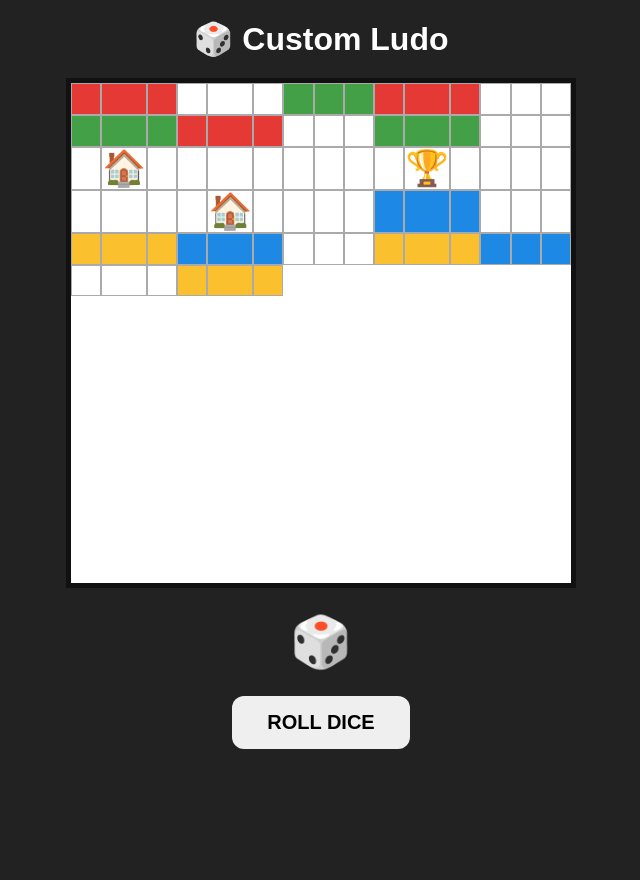
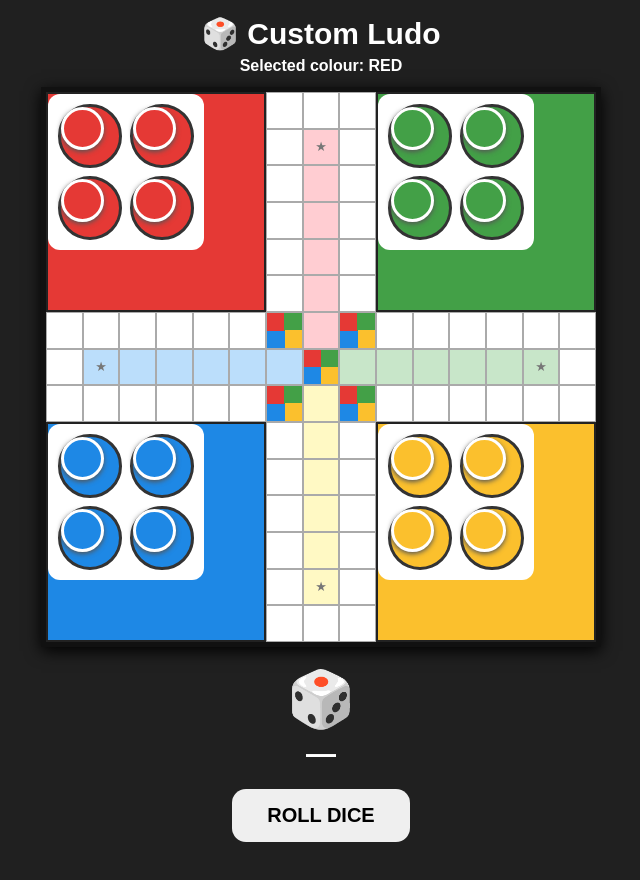
Before and after one commit to ROWDY643X/Ludo-King, a plain HTML site: page ludo.html in a window 1280 px wide. Shown: the whole page, without its empty margins (319-959 px from the left). Before the commit the page ends 800 px from the top, so only its background shows below. Drawn offline with Linux system fonts and the light colour scheme.

Commit message:
Update ludo.html

```diff
--- a/ludo.html
+++ b/ludo.html
@@ -1,74 +1,140 @@
 <!DOCTYPE html>
-<html>
+<html lang="en">
 <head>
-  <meta name="viewport" content="width=device-width, initial-scale=1.0">
+<meta charset="UTF-8">
+<meta name="viewport" content="width=device-width,initial-scale=1">
 <title>Custom Ludo</title>
 
 <style>
-    body {
-      margin: 0;
-      font-family: Arial, sans-serif;
-      background: #222;
-      text-align: center;
-      color: white;
+*{box-sizing:border-box}
+
+body{
+  margin:0;
+  background:#202020;
+  font-family:Arial,sans-serif;
+  color:#fff;
+  text-align:center;
 }
 
-    h1 {
-      margin: 20px 0;
+h1{margin:16px 0 6px;font-size:30px}
+
+#selected{
+  margin:5px auto 12px;
+  font-weight:bold;
 }
 
-    .board {
-      width: 94vw;
-      max-width: 500px;
-      height: 94vw;
-      max-height: 500px;
-      margin: auto;
-      display: grid;
-      grid-template-columns: repeat(15, 1fr);
-      grid-template-rows: repeat(15, 1fr);
-      border: 5px solid #111;
-      background: white;
+.board{
+  width:min(94vw,560px);
+  aspect-ratio:1;
+  margin:auto;
+  display:grid;
+  grid-template-columns:repeat(15,1fr);
+  grid-template-rows:repeat(15,1fr);
+  background:#fff;
+  border:5px solid #111;
+  box-shadow:0 4px 15px #000;
 }
 
-    .cell {
-      border: 1px solid #aaa;
+.cell{
+  border:1px solid #aaa;
+  position:relative;
+  display:flex;
+  align-items:center;
+  justify-content:center;
 }
 
-    .red {
-      background: #e53935;
+.home{
+  border:2px solid #222;
 }
 
-    .green {
-      background: #43a047;
+.redHome{grid-area:1/1/7/7;background:#e53935}
+.greenHome{grid-area:1/10/7/16;background:#43a047}
+.blueHome{grid-area:10/1/16/7;background:#1e88e5}
+.yellowHome{grid-area:10/10/16/16;background:#fbc02d}
+
+.homeBox{
+  width:72%;
+  height:72%;
+  background:#fff;
+  border-radius:12px;
+  display:grid;
+  grid-template-columns:1fr 1fr;
+  grid-template-rows:1fr 1fr;
+  gap:8px;
+  padding:10px;
 }
 
-    .yellow {
-      background: #fbc02d;
+.base{
+  border-radius:50%;
+  border:3px solid #333;
 }
 
-    .blue {
-      background: #1e88e5;
+.redBase{background:#e53935}
+.greenBase{background:#43a047}
+.blueBase{background:#1e88e5}
+.yellowBase{background:#fbc02d}
+
+.path{background:#fff}
+.redPath{background:#ffcdd2}
+.greenPath{background:#c8e6c9}
+.bluePath{background:#bbdefb}
+.yellowPath{background:#fff9c4}
+
+.safe:after{
+  content:"★";
+  color:#777;
+  font-size:13px;
 }
 
-    .center {
-      background: white;
-      display: flex;
-      align-items: center;
-      justify-content: center;
-      font-size: 35px;
+.center{
+  background:conic-gradient(
+    #43a047 0 25%,
+    #fbc02d 25% 50%,
+    #1e88e5 50% 75%,
+    #e53935 75% 100%
+  );
 }
 
-    .dice {
-      margin: 25px auto;
-      font-size: 50px;
+.token{
+  width:75%;
+  aspect-ratio:1;
+  border-radius:50%;
+  border:3px solid #fff;
+  box-shadow:0 2px 5px #555;
+  z-index:5;
 }
 
-    button {
-      padding: 15px 35px;
-      border: none;
-      border-radius: 12px;
-      font-size: 20px;
-      font-weight: bold;
+.redToken{background:#e53935}
+.greenToken{background:#43a047}
+.blueToken{background:#1e88e5}
+.yellowToken{background:#fbc02d}
+
+.controls{
+  padding:15px;
+}
+
+#dice{
+  font-size:55px;
+  margin:5px;
+}
+
+#number{
+  font-size:30px;
+  font-weight:bold;
+}
+
+button{
+  border:0;
+  border-radius:14px;
+  padding:15px 35px;
+  font-size:20px;
+  font-weight:bold;
+  cursor:pointer;
+}
+
+#status{
+  margin:12px;
+  min-height:25px;
 }
 </style>
 </head>
@@ -77,109 +143,206 @@
 
 <h1>🎲 Custom Ludo</h1>
 
-<div class="board">
+<div id="selected">Loading selected colour...</div>
 
-  <div class="cell red"></div>
-  <div class="cell red"></div>
-  <div class="cell red"></div>
-  <div class="cell"></div>
-  <div class="cell"></div>
-  <div class="cell"></div>
-  <div class="cell green"></div>
-  <div class="cell green"></div>
-  <div class="cell green"></div>
+<div class="board" id="board"></div>
 
-  <div class="cell red"></div>
-  <div class="cell red"></div>
-  <div class="cell red"></div>
-  <div class="cell"></div>
-  <div class="cell"></div>
-  <div class="cell"></div>
-  <div class="cell green"></div>
-  <div class="cell green"></div>
-  <div class="cell green"></div>
-
-  <div class="cell red"></div>
-  <div class="cell red"></div>
-  <div class="cell red"></div>
-  <div class="cell"></div>
-  <div class="cell"></div>
-  <div class="cell"></div>
-  <div class="cell green"></div>
-  <div class="cell green"></div>
-  <div class="cell green"></div>
-
-  <div class="cell"></div>
-  <div class="cell"></div>
-  <div class="cell"></div>
-  <div class="cell"></div>
-  <div class="cell center">🏠</div>
-  <div class="cell"></div>
-  <div class="cell"></div>
-  <div class="cell"></div>
-  <div class="cell"></div>
-
-  <div class="cell"></div>
-  <div class="cell"></div>
-  <div class="cell"></div>
-  <div class="cell"></div>
-  <div class="cell center">🏆</div>
-  <div class="cell"></div>
-  <div class="cell"></div>
-  <div class="cell"></div>
-  <div class="cell"></div>
-
-  <div class="cell"></div>
-  <div class="cell"></div>
-  <div class="cell"></div>
-  <div class="cell"></div>
-  <div class="cell center">🏠</div>
-  <div class="cell"></div>
-  <div class="cell"></div>
-  <div class="cell"></div>
-  <div class="cell"></div>
-
-  <div class="cell blue"></div>
-  <div class="cell blue"></div>
-  <div class="cell blue"></div>
-  <div class="cell"></div>
-  <div class="cell"></div>
-  <div class="cell"></div>
-  <div class="cell yellow"></div>
-  <div class="cell yellow"></div>
-  <div class="cell yellow"></div>
-
-  <div class="cell blue"></div>
-  <div class="cell blue"></div>
-  <div class="cell blue"></div>
-  <div class="cell"></div>
-  <div class="cell"></div>
-  <div class="cell"></div>
-  <div class="cell yellow"></div>
-  <div class="cell yellow"></div>
-  <div class="cell yellow"></div>
-
-  <div class="cell blue"></div>
-  <div class="cell blue"></div>
-  <div class="cell blue"></div>
-  <div class="cell"></div>
-  <div class="cell"></div>
-  <div class="cell"></div>
-  <div class="cell yellow"></div>
-  <div class="cell yellow"></div>
-  <div class="cell yellow"></div>
-
+<div class="controls">
+  <div id="dice">🎲</div>
+  <div id="number">—</div>
+  <br>
+  <button onclick="rollDice()">ROLL DICE</button>
+  <div id="status"></div>
 </div>
 
-<div class="dice">🎲</div>
+<script>
+const board=document.getElementById("board");
 
-<button onclick="rollDice()">ROLL DICE</button>
+const selectedColour=
+  localStorage.getItem("selectedColour") || "RED";
 
-<script>
-function rollDice() {
-  const number = Math.floor(Math.random() * 6) + 1;
-  document.querySelector(".dice").textContent = "🎲 " + number;
+document.getElementById("selected").textContent=
+  "Selected colour: "+selectedColour;
+
+/*
+  Build a 15 × 15 board.
+  The four 6 × 6 corners are the player homes.
+*/
+
+function home(row,col,cls){
+  const d=document.createElement("div");
+  d.className="home "+cls;
+  d.style.gridRow=row;
+  d.style.gridColumn=col;
+
+  const box=document.createElement("div");
+  box.className="homeBox";
+
+  const colour=cls.replace("Home","").toLowerCase();
+
+  for(let i=0;i<4;i++){
+    const b=document.createElement("div");
+    b.className="base "+colour+"Base";
+
+    const token=document.createElement("div");
+    token.className="token "+colour+"Token";
+    token.dataset.colour=colour.toUpperCase();
+    token.dataset.index=i;
+
+    b.appendChild(token);
+    box.appendChild(b);
   }
+
+  d.appendChild(box);
+  board.appendChild(d);
+}
+
+home("1 / 7","1 / 7","redHome");
+home("1 / 7","10 / 16","greenHome");
+home("10 / 16","1 / 7","blueHome");
+home("10 / 16","10 / 16","yellowHome");
+
+/* Create central playable area */
+
+const occupied=[];
+
+function key(r,c){return r+","+c}
+
+function addCell(r,c,cls="path"){
+  const d=document.createElement("div");
+  d.className="cell "+cls;
+  d.style.gridRow=r;
+  d.style.gridColumn=c;
+  board.appendChild(d);
+  occupied.push(key(r,c));
+}
+
+/* Main cross */
+
+for(let r=1;r<=15;r++){
+  for(let c=1;c<=15;c++){
+
+    if(
+      (r<=6 && c<=6) ||
+      (r<=6 && c>=10) ||
+      (r>=10 && c<=6) ||
+      (r>=10 && c>=10)
+    ) continue;
+
+    let cls="path";
+
+    if(c===8 && r>=2 && r<=6) cls+=" redPath";
+    if(r===8 && c>=2 && c<=6) cls+=" bluePath";
+    if(c===8 && r>=10 && r<=14) cls+=" yellowPath";
+    if(r===8 && c>=10 && c<=14) cls+=" greenPath";
+
+    if(
+      (r===8 && c===2) ||
+      (r===2 && c===8) ||
+      (r===8 && c===14) ||
+      (r===14 && c===8)
+    ) cls+=" safe";
+
+    if(r>=7 && r<=9 && c>=7 && c<=9){
+      cls="cell center";
+    }
+
+    addCell(r,c,cls);
+  }
+}
+
+/* Add extra coloured home paths */
+
+const homePaths=[
+  ["red",7,8],
+  ["red",6,8],
+  ["red",5,8],
+  ["red",4,8],
+  ["red",3,8],
+
+  ["green",8,9],
+  ["green",8,10],
+  ["green",8,11],
+  ["green",8,12],
+  ["green",8,13],
+
+  ["yellow",9,8],
+  ["yellow",10,8],
+  ["yellow",11,8],
+  ["yellow",12,8],
+  ["yellow",13,8],
+
+  ["blue",8,7],
+  ["blue",8,6],
+  ["blue",8,5],
+  ["blue",8,4],
+  ["blue",8,3]
+];
+
+for(const [colour,r,c] of homePaths){
+  const d=document.createElement("div");
+  d.className="cell "+colour+"Path";
+  d.style.gridRow=r;
+  d.style.gridColumn=c;
+  d.textContent=" ";
+  board.appendChild(d);
+}
+
+/* Dice */
+
+let currentPlayer="RED";
+let diceValue=0;
+
+const players=["RED","GREEN","YELLOW","BLUE"];
+
+function rollDice(){
+
+  diceValue=Math.floor(Math.random()*6)+1;
+
+  const faces=["","⚀","⚁","⚂","⚃","⚄","⚅"];
+
+  document.getElementById("dice").textContent=faces[diceValue];
+  document.getElementById("number").textContent=diceValue;
+
+  document.getElementById("status").textContent=
+    currentPlayer+" rolled "+diceValue;
+
+  /*
+    This is your custom game.
+    The selected colour is treated as the priority colour.
+  */
+
+  if(currentPlayer===selectedColour){
+    document.getElementById("status").textContent=
+      selectedColour+" rolled "+diceValue+" — your custom turn!";
+  }
+
+  currentPlayer=
+    players[(players.indexOf(currentPlayer)+1)%4];
+}
+
+/* Make tokens clickable */
+
+document.querySelectorAll(".token").forEach(token=>{
+  token.addEventListener("click",()=>{
+    const colour=token.dataset.colour;
+
+    if(colour!==selectedColour){
+      document.getElementById("status").textContent=
+        "Select a "+selectedColour+" token.";
+      return;
+    }
+
+    if(diceValue===0){
+      document.getElementById("status").textContent=
+        "Roll the dice first.";
+      return;
+    }
+
+    document.getElementById("status").textContent=
+      colour+" token selected — "+diceValue+" spaces.";
+  });
+});
 </script>
 
 </body>
```
Lines whose indentation alone changed are shown as unchanged.
